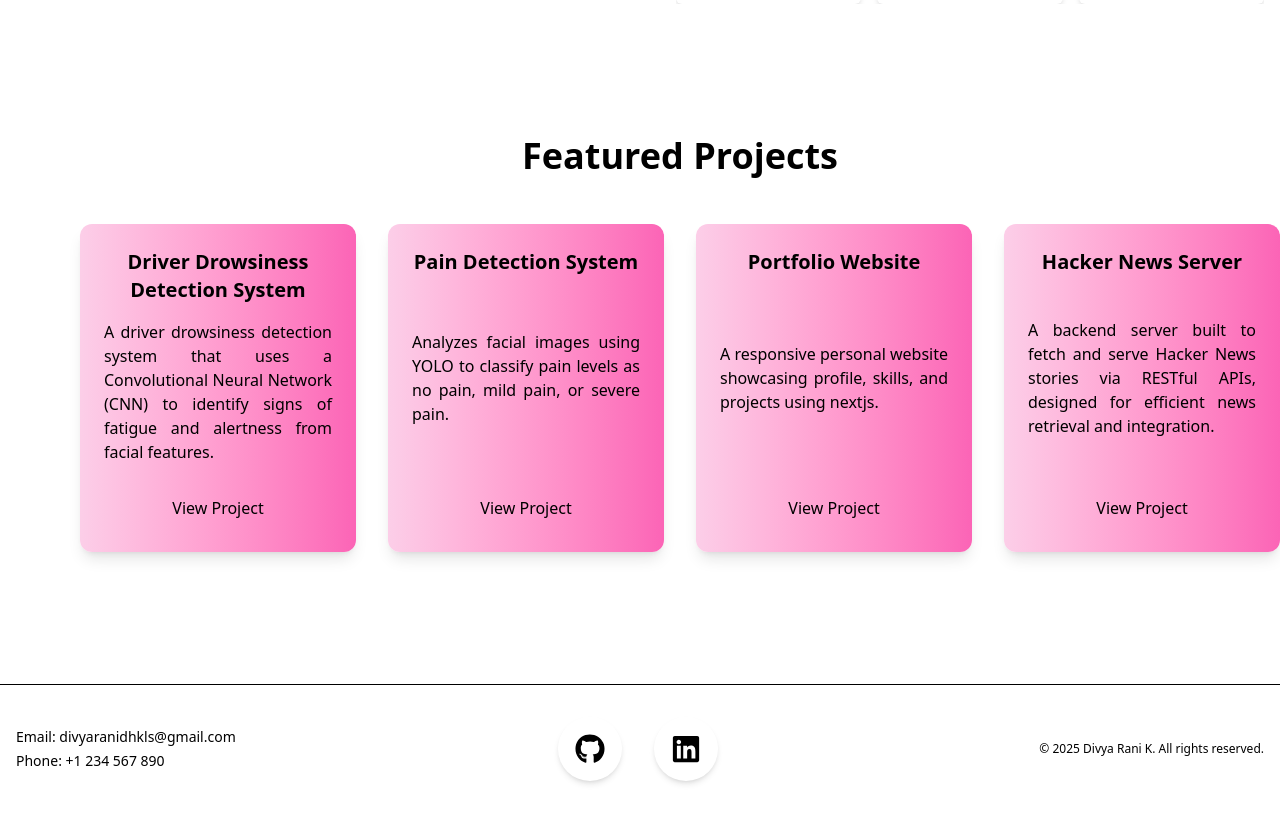
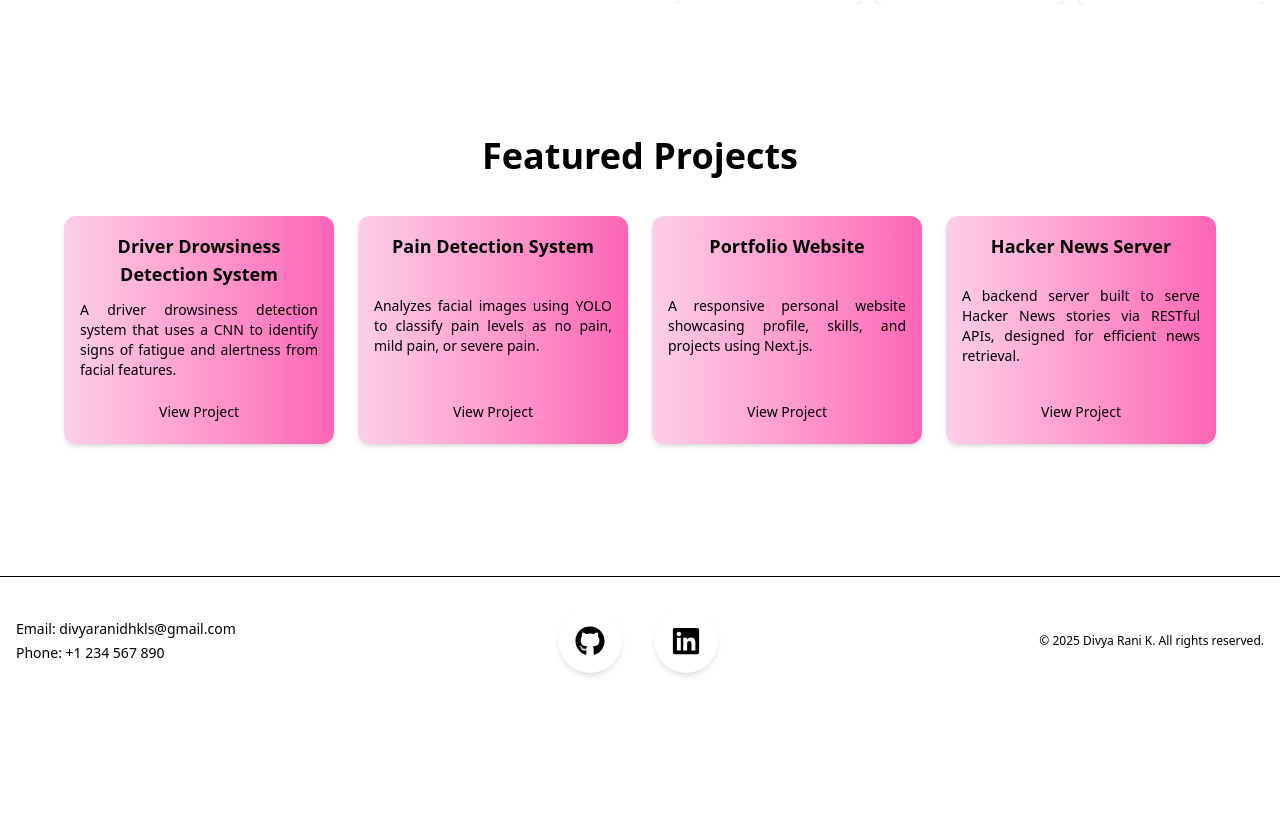
Before and after one commit to divyaranidhkls/profile, a Next.js app: page / in a window 1280 px wide. Shown: the part 1799-2621 px from the top of the page. Built offline with nearby package versions, Linux system fonts and the light colour scheme.

Commit message:
Refactor Projects component for improved layout, consistency, and clarity in project descriptions

```diff
--- a/app/Blocks/Projects/Projects.tsx
+++ b/app/Blocks/Projects/Projects.tsx
@@ -5,7 +5,7 @@ const projectData = [
     title: "Driver Drowsiness Detection System",
     url: "https://github.com/divyaranidhkls/Drowsiness-detection",
     description:
-      "A driver drowsiness detection system that uses a Convolutional Neural Network (CNN) to identify signs of fatigue and alertness from facial features.",
+      "A driver drowsiness detection system that uses a CNN to identify signs of fatigue and alertness from facial features.",
   },
   {
     title: "Pain Detection System",
@@ -17,36 +17,36 @@ const projectData = [
     title: "Portfolio Website",
     url: "https://github.com/divyaranidhkls/profile",
     description:
-      "A responsive personal website showcasing profile, skills, and projects using nextjs.",
+      "A responsive personal website showcasing profile, skills, and projects using Next.js.",
   },
   {
     title: "Hacker News Server",
     url: "https://github.com/divyaranidhkls/hackernews-server",
     description:
-      "A backend server built to fetch and serve Hacker News stories via RESTful APIs, designed for efficient news retrieval and integration.",
+      "A backend server built to serve Hacker News stories via RESTful APIs, designed for efficient news retrieval.",
   },
 ];
 
 const Project = () => {
   return (
-    <div className="flex flex-col items-center mt-12  ml-20" id="projects">
-      <h2 className="text-4xl font-bold mb-12 text-center">
+    <div className="flex flex-col items-center mt-12 px-4 sm:px-8" id="projects">
+      <h2 className="text-3xl sm:text-4xl font-bold mb-10 text-center">
         Featured Projects
       </h2>
 
-      <div className="grid grid-cols-1 sm:grid-cols-2 md:grid-cols-2 lg:grid-cols-4 gap-8 w-full ">
+      <div className="grid grid-cols-1 sm:grid-cols-2 lg:grid-cols-4 gap-6 w-full max-w-6xl">
         {projectData.map((project, index) => (
           <a
             key={index}
             href={project.url}
             target="_blank"
             rel="noopener noreferrer"
-            className="bg-gradient-to-r from-pink-200 to-pink-400 rounded-xl shadow-lg hover:shadow-xl transform hover:scale-105 transition-all duration-300 dark:from-gray-600 dark:to-pink-500"
+            className="bg-gradient-to-r from-pink-200 to-pink-400 rounded-xl shadow-md hover:shadow-lg transform hover:scale-105 transition-all duration-300 dark:from-gray-700 dark:to-pink-500"
           >
-            <div className="p-6 text-center flex flex-col justify-between h-full">
-              <h3 className="text-xl font-semibold mb-4">{project.title}</h3>
-              <p className="text-justify mb-6">{project.description}</p>
-              <button className="px-6 py-2 rounded-full   hover:bg-pink-200 transition-all duration-300 dark:bg-gray-800 dark:text-pink-400">
+            <div className="p-4 text-center flex flex-col justify-between h-full text-sm">
+              <h3 className="text-lg font-semibold mb-3">{project.title}</h3>
+              <p className="text-justify mb-4">{project.description}</p>
+              <button className="px-4 py-1.5 rounded-full text-sm font-medium hover:bg-pink-300 transition-all duration-300 dark:bg-gray-800 dark:text-pink-400">
                 View Project
               </button>
             </div>
```
